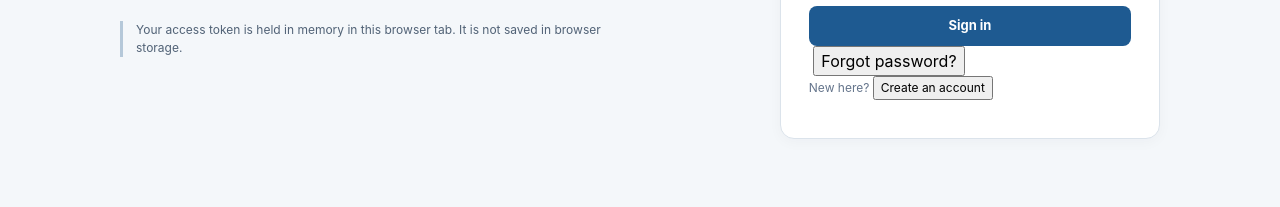
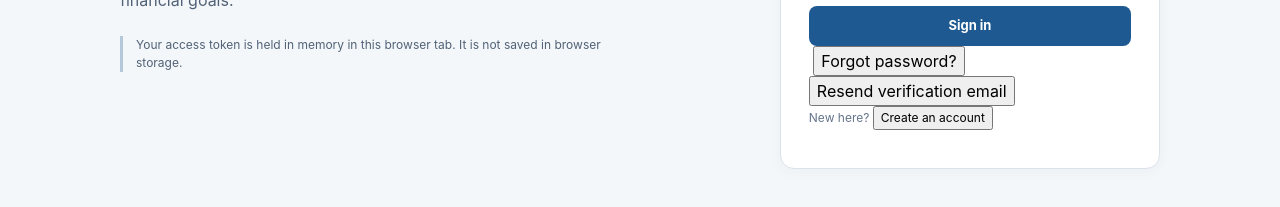
Before and after one commit to Siphiwes/financial-advisor, a plain HTML site: page app/static/index.html in a window 1280 px wide. Shown: the part 413-620 px from the top of the page. Drawn offline with Linux system fonts and the light colour scheme; files that its build step writes are made by us from their sources; no server answers; files whose address does not match are found by name.

Commit message:
feat(ui): add resend verification action

```diff
--- a/app/static/index.html
+++ b/app/static/index.html
@@ -38,6 +38,7 @@
           <button class="button button-primary full-width" type="submit">Sign in</button>
           <p id="login-message" class="form-message" role="status"></p>
           <button id="forgot-password-button" class="text-button" type="button">Forgot password?</button>
+          <button id="resend-verification-button" class="text-button" type="button">Resend verification email</button>
         </form>
         <p class="small muted account-switch">New here? <button id="show-register" class="text-button" type="button">Create an account</button></p>
       </div>
```
